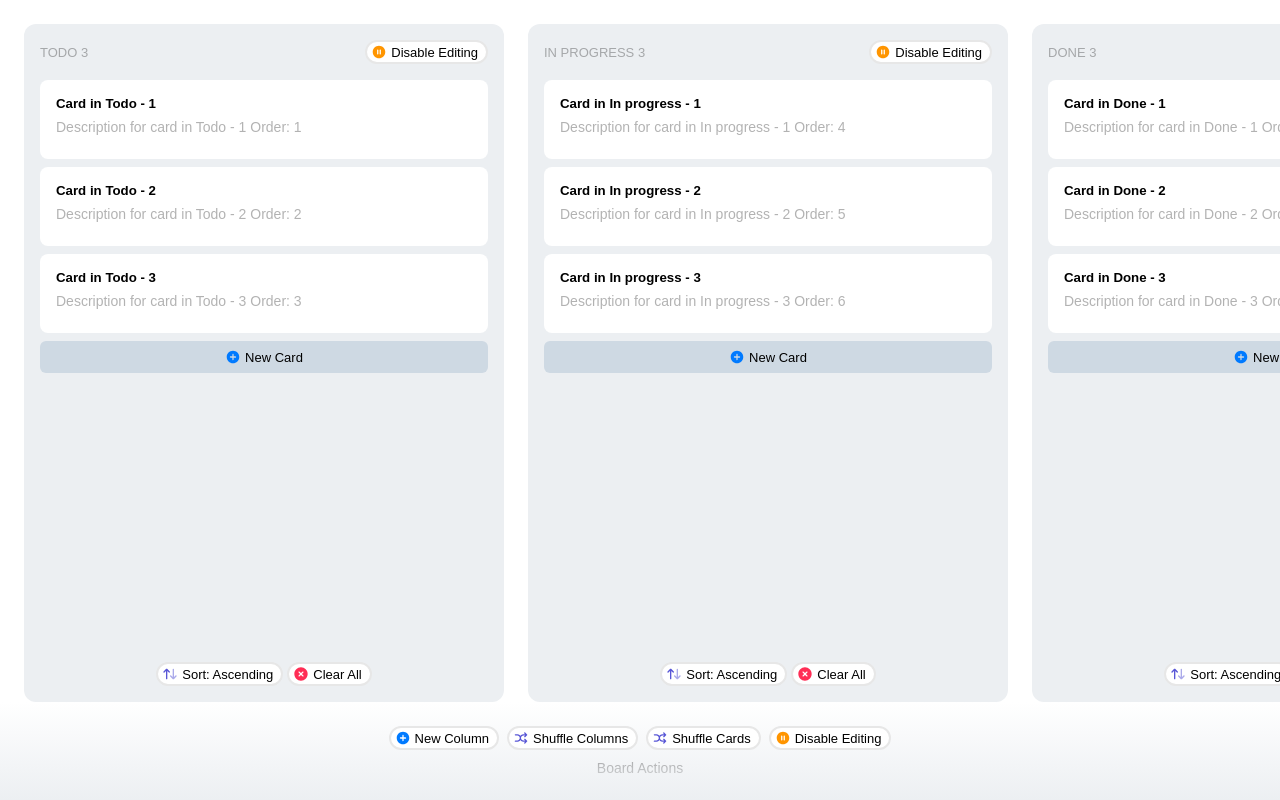
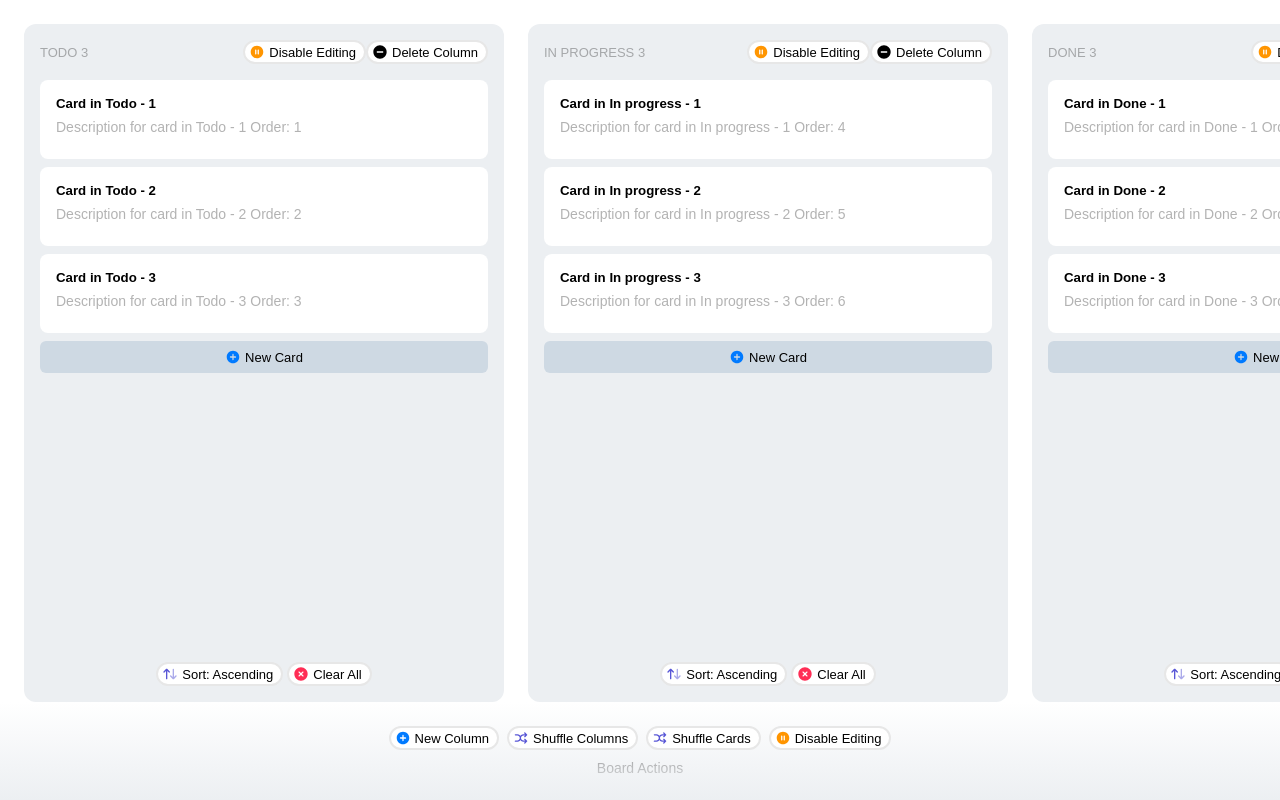
Before and after one commit to AbdulAzizi/vue-kanban-v1, a Vue app: page / in a window 1280 px wide. Built offline with nearby package versions, Linux system fonts and the light colour scheme.

Commit message:
Implement delete column feature

```diff
--- a/src/components/KanbanColumn.vue
+++ b/src/components/KanbanColumn.vue
@@ -4,6 +4,7 @@
     import KanbanCard from './KanbanCard.vue';
     import { useDragStore } from '@/stores/drag';
     import { useCardsStore } from '@/stores/cards';
+    import { useColumnsStore } from '@/stores/columns';
     import BaseButton from './BaseButton.vue';
 
     const props = defineProps<{
@@ -24,6 +25,7 @@
 
     const dragStore = useDragStore();
     const cardsStore = useCardsStore();
+    const columnsStore = useColumnsStore();
     const cards = cardsStore.getCardsForColumn(props.column.id)
 
     const ondragstart = (event: DragEvent) => {
@@ -74,6 +76,12 @@
         ascending.value = !ascending.value;
         cardsStore.sortCardsByTitle(props.column.id, ascending.value);
     };
+
+    const handleColumnDelete = () => {
+        cardsStore.deleteCardsByColumnId(props.column.id);
+        columnsStore.deleteColumn(props.column.id)
+    }
+
 </script>
 
 <template>
@@ -98,6 +106,14 @@
                 :aria-pressed="disabled"
             >
                 {{ disabled ? 'Unlock Editing' : 'Disable Editing' }}
+            </BaseButton>
+            <BaseButton
+                @click="handleColumnDelete"
+                icon="minus"
+                :aria-pressed="disabled"
+                :disabled="disabled"
+            >
+                Delete Column
             </BaseButton>
         </nav>
     </header>
--- a/src/stores/cards.ts
+++ b/src/stores/cards.ts
@@ -5,12 +5,12 @@ import type { KanbanCardType } from '@/types/kanbanTypes';
 import { useDragStore } from './drag';
 
 export const useCardsStore = defineStore('cards', () => {
-    const { columns } = useColumnsStore();
+    const columnsStore = useColumnsStore();
     const cards = reactive<KanbanCardType[]>([]);
 
     const dragStore = useDragStore();
 
-    columns.forEach((column, index) => {
+    columnsStore.columns.forEach((column, index) => {
         for (let i = 1; i <= 3; i++) {
             cards.push({
                 columnId: column.id,
--- a/src/stores/columns.ts
+++ b/src/stores/columns.ts
@@ -45,10 +45,18 @@ export const useColumnsStore = defineStore('columns', () => {
         });
     };
 
+    const deleteColumn = (columnId: string) => {
+        const index = columns.value.findIndex(col => col.id === columnId);
+        if (index !== -1) {
+            columns.value.splice(index, 1);
+        }
+    };
+
     return {
         columns,
         reorderColumns,
         shuffleColumns,
         addColumn,
+        deleteColumn,
     };
 });
```
